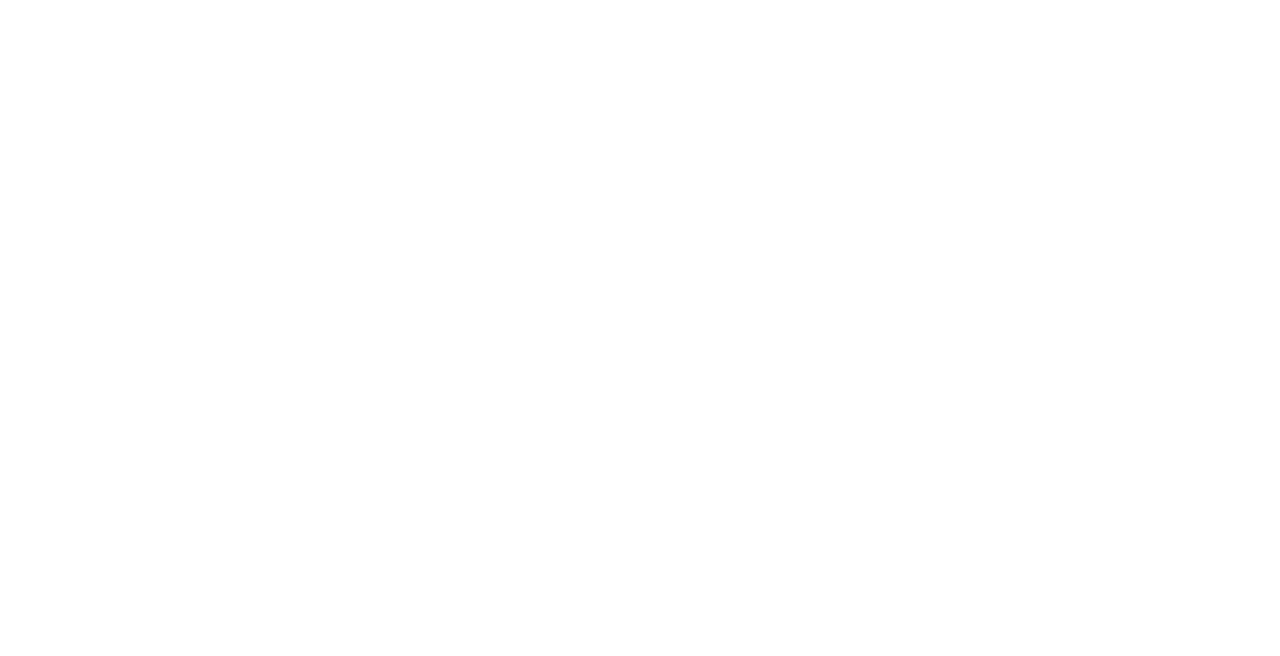
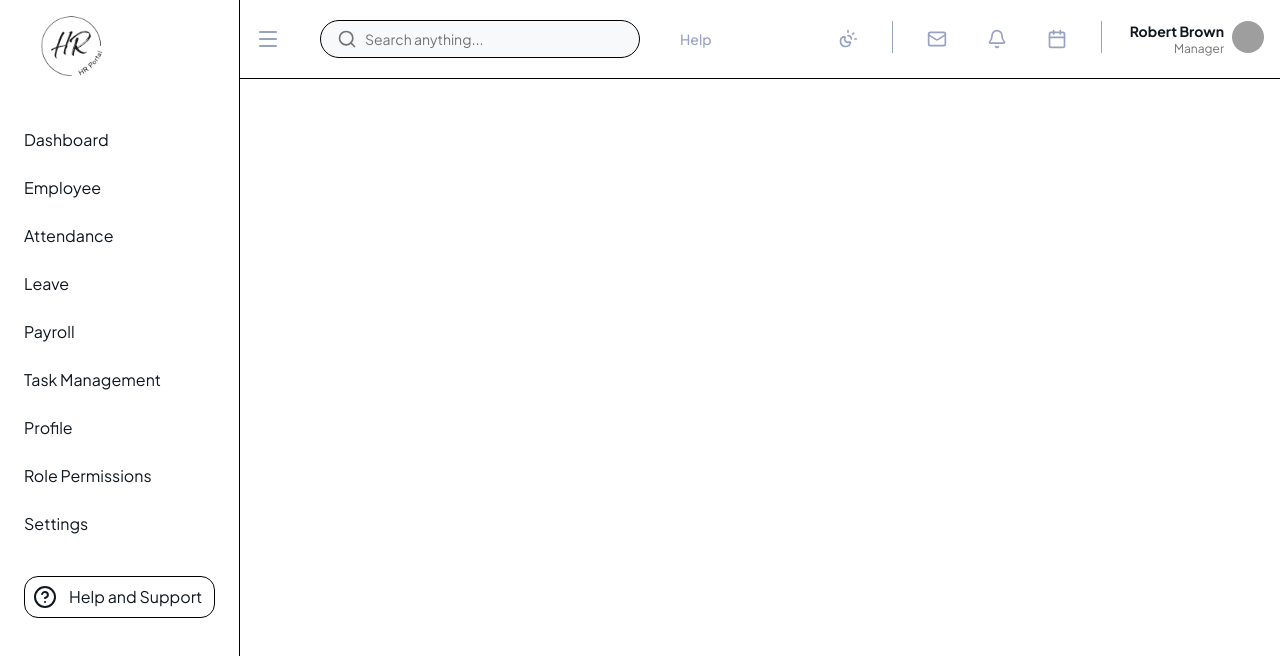
Before and after one commit to AhmedMujahidDev/HR-portal, a React (Vite) app: page /admin in a window 1280 px wide. Before the commit this address had no page. Shown: the top 656 px of the page. Built offline with nearby package versions, Linux system fonts and the light colour scheme; grey boxes are pictures that could not be loaded.

Commit message:
feat/files

```diff
--- a/src/Admin/layout/adminlayout.jsx
+++ b/src/Admin/layout/adminlayout.jsx
@@ -1,22 +1,28 @@
-import React from "react";
-import Sidebar from "../components/sidebar"
+import React, { useState } from "react";
+import Sidebar from "../components/sidebar";
 import Navbar from "../components/navbar";
 import { Outlet } from "react-router-dom";
 
 const AdminLayout = () => {
+  const [isSidebarOpen, setIsSidebarOpen] = useState(true);
+
+  const handleToggleSidebar = () => {
+    setIsSidebarOpen((prev) => !prev);
+  };
+
   return (
-    <div className="flex">
+    <div className="flex min-h-screen">
       {/* Sidebar */}
-      <Sidebar/>
+      <Sidebar isOpen={isSidebarOpen} />
 
       {/* Right Side */}
-      <div className="flex-1 flex flex-col">
-        <Navbar />
+      <div className="flex-1">
+        <Navbar isSidebarOpen={isSidebarOpen} onToggleSidebar={handleToggleSidebar} />
 
         {/* Page Content */}
-        <main>
+        <div className="p-6">
           <Outlet />
-        </main>
+        </div>
       </div>
     </div>
   );
--- a/src/App.jsx
+++ b/src/App.jsx
@@ -1,30 +1,13 @@
-// import React from "react"
-// import { Routes, Route } from "react-router-dom"
-
-// import AdminLayout from "./Admin/layout/adminlayout"
-// import Dashboard from "./Admin/pages/dashboard"
-// import Employee from "./Employee/pages/dashboard"
-
-// const App = () => {
-//   return (
-//     <>
-//     <Routes>
-//       <Route path="" element={<AdminLayout />}>
-//         <Route index element={<Dashboard />} />
-//         <Route path="employee" element={<Employee />} />
-//       </Route>
-//     </Routes>
-//     </>
-//   )
-// }
-
-// export default App
-
 import React from 'react'
 import AppRoutes from './routes/AppRoutes'
+import ThemeProvider from './context/ThemeContext'
 
 const App = () => {
-  return <AppRoutes />
+  return (
+  <ThemeProvider>
+  <AppRoutes />
+  </ThemeProvider>
+  )
 }
 
 export default App
--- a/src/components/ui/divider.jsx
+++ /dev/null
@@ -1,13 +0,0 @@
-import React from 'react'
-
-const divider = ({text, className}) => {
-  return (
-    <div className='relative flex items-center my-10'>
-        <div className='flex-1 h-px bg-border'></div>
-        <span className={`mx-3 text-sm ${className}`}>{text}</span>
-        <div className="flex-1 h-px bg-border"></div>
-    </div>
-  )
-}
-
-export default divider
--- /dev/null
+++ b/src/components/ui/select.jsx
@@ -0,0 +1,168 @@
+import * as React from "react"
+import { CheckIcon, ChevronDownIcon, ChevronUpIcon } from "lucide-react"
+import { Select as SelectPrimitive } from "radix-ui"
+
+import { cn } from "@/lib/utils"
+
+function Select({
+  ...props
+}) {
+  return <SelectPrimitive.Root data-slot="select" {...props} />;
+}
+
+function SelectGroup({
+  ...props
+}) {
+  return <SelectPrimitive.Group data-slot="select-group" {...props} />;
+}
+
+function SelectValue({
+  ...props
+}) {
+  return <SelectPrimitive.Value data-slot="select-value" {...props} />;
+}
+
+function SelectTrigger({
+  className,
+  size = "default",
+  children,
+  ...props
+}) {
+  return (
+    <SelectPrimitive.Trigger
+      data-slot="select-trigger"
+      data-size={size}
+      className={cn(
+        "flex w-fit items-center justify-between gap-2 rounded-md border border-input bg-transparent px-3 py-2 text-sm whitespace-nowrap shadow-xs transition-[color,box-shadow] outline-none focus-visible:border-ring focus-visible:ring-[3px] focus-visible:ring-ring/50 disabled:cursor-not-allowed disabled:opacity-50 aria-invalid:border-destructive aria-invalid:ring-destructive/20 data-[placeholder]:text-muted-foreground data-[size=default]:h-9 data-[size=sm]:h-8 *:data-[slot=select-value]:line-clamp-1 *:data-[slot=select-value]:flex *:data-[slot=select-value]:items-center *:data-[slot=select-value]:gap-2 dark:bg-input/30 dark:hover:bg-input/50 dark:aria-invalid:ring-destructive/40 [&_svg]:pointer-events-none [&_svg]:shrink-0 [&_svg:not([class*='size-'])]:size-4 [&_svg:not([class*='text-'])]:text-muted-foreground",
+        className
+      )}
+      {...props}>
+      {children}
+      <SelectPrimitive.Icon asChild>
+        <ChevronDownIcon className="size-4 opacity-50" />
+      </SelectPrimitive.Icon>
+    </SelectPrimitive.Trigger>
+  );
+}
+
+function SelectContent({
+  className,
+  children,
+  position = "item-aligned",
+  align = "center",
+  ...props
+}) {
+  return (
+    <SelectPrimitive.Portal>
+      <SelectPrimitive.Content
+        data-slot="select-content"
+        className={cn(
+          "relative z-50 max-h-(--radix-select-content-available-height) min-w-[8rem] origin-(--radix-select-content-transform-origin) overflow-x-hidden overflow-y-auto rounded-md border bg-popover text-popover-foreground shadow-md data-[side=bottom]:slide-in-from-top-2 data-[side=left]:slide-in-from-right-2 data-[side=right]:slide-in-from-left-2 data-[side=top]:slide-in-from-bottom-2 data-[state=closed]:animate-out data-[state=closed]:fade-out-0 data-[state=closed]:zoom-out-95 data-[state=open]:animate-in data-[state=open]:fade-in-0 data-[state=open]:zoom-in-95",
+          position === "popper" &&
+            "data-[side=bottom]:translate-y-1 data-[side=left]:-translate-x-1 data-[side=right]:translate-x-1 data-[side=top]:-translate-y-1",
+          className
+        )}
+        position={position}
+        align={align}
+        {...props}>
+        <SelectScrollUpButton />
+        <SelectPrimitive.Viewport
+          className={cn("p-1", position === "popper" &&
+            "h-[var(--radix-select-trigger-height)] w-full min-w-[var(--radix-select-trigger-width)] scroll-my-1")}>
+          {children}
+        </SelectPrimitive.Viewport>
+        <SelectScrollDownButton />
+      </SelectPrimitive.Content>
+    </SelectPrimitive.Portal>
+  );
+}
+
+function SelectLabel({
+  className,
+  ...props
+}) {
+  return (
+    <SelectPrimitive.Label
+      data-slot="select-label"
+      className={cn("px-2 py-1.5 text-xs text-muted-foreground", className)}
+      {...props} />
+  );
+}
+
+function SelectItem({
+  className,
+  children,
+  ...props
+}) {
+  return (
+    <SelectPrimitive.Item
+      data-slot="select-item"
+      className={cn(
+        "relative flex w-full cursor-default items-center gap-2 rounded-sm py-1.5 pr-8 pl-2 text-sm outline-hidden select-none focus:bg-accent focus:text-accent-foreground data-[disabled]:pointer-events-none data-[disabled]:opacity-50 [&_svg]:pointer-events-none [&_svg]:shrink-0 [&_svg:not([class*='size-'])]:size-4 [&_svg:not([class*='text-'])]:text-muted-foreground *:[span]:last:flex *:[span]:last:items-center *:[span]:last:gap-2",
+        className
+      )}
+      {...props}>
+      <span
+        data-slot="select-item-indicator"
+        className="absolute right-2 flex size-3.5 items-center justify-center">
+        <SelectPrimitive.ItemIndicator>
+          <CheckIcon className="size-4" />
+        </SelectPrimitive.ItemIndicator>
+      </span>
+      <SelectPrimitive.ItemText>{children}</SelectPrimitive.ItemText>
+    </SelectPrimitive.Item>
+  );
+}
+
+function SelectSeparator({
+  className,
+  ...props
+}) {
+  return (
+    <SelectPrimitive.Separator
+      data-slot="select-separator"
+      className={cn("pointer-events-none -mx-1 my-1 h-px bg-border", className)}
+      {...props} />
+  );
+}
+
+function SelectScrollUpButton({
+  className,
+  ...props
+}) {
+  return (
+    <SelectPrimitive.ScrollUpButton
+      data-slot="select-scroll-up-button"
+      className={cn("flex cursor-default items-center justify-center py-1", className)}
+      {...props}>
+      <ChevronUpIcon className="size-4" />
+    </SelectPrimitive.ScrollUpButton>
+  );
+}
+
+function SelectScrollDownButton({
+  className,
+  ...props
+}) {
+  return (
+    <SelectPrimitive.ScrollDownButton
+      data-slot="select-scroll-down-button"
+      className={cn("flex cursor-default items-center justify-center py-1", className)}
+      {...props}>
+      <ChevronDownIcon className="size-4" />
+    </SelectPrimitive.ScrollDownButton>
+  );
+}
+
+export {
+  Select,
+  SelectContent,
+  SelectGroup,
+  SelectItem,
+  SelectLabel,
+  SelectScrollDownButton,
+  SelectScrollUpButton,
+  SelectSeparator,
+  SelectTrigger,
+  SelectValue,
+}
--- a/src/index.css
+++ b/src/index.css
@@ -68,7 +68,7 @@
   --accent: oklch(0.97 0 0);
   --accent-foreground: oklch(0.205 0 0);
   --destructive: oklch(0.577 0.245 27.325);
-  --border: oklch(0.9 0.01 250);
+  --border: #000000;
   --input: #e8ebf1;
   --ring: oklch(0.708 0 0);
   --chart-1: oklch(0.646 0.222 41.116);
@@ -85,7 +85,7 @@
   --sidebar-border: oklch(0.922 0 0);
   --sidebar-ring: oklch(0.708 0 0);
 
-  --text-color: rgb(151, 161, 192);
+  --text-color:#97a1c0;
   --text-color-secondary: #2a5ad9;
 }
 
--- a/src/routes/AppRoutes.jsx
+++ b/src/routes/AppRoutes.jsx
@@ -2,15 +2,24 @@
 import { Routes, Route } from 'react-router-dom'
 import Login from '../auth/pages/Login.jsx'
 import Signup from '../auth/pages/signup.jsx'
-import ForgotPassword from '../auth/pages/forgotPassword.jsx'
+import ForgotPassword from '../auth/pages/ForgotPassword.jsx'
+import ResetPassword from '../auth/pages/ResetPassword.jsx'
+import Dashboard from '../Admin/pages/dashboard.jsx'
+import AdminLayout from '../Admin/layout/adminlayout.jsx'
 
 const AppRoutes = () => {
   return (
     <Routes>
-        <Route path ='/' element={<Signup />} />
-        <Route path ='/login' element={<Login />} />
+      {/* Public auth routes */}
+      <Route path='/' element={<Signup />} />
+      <Route path='/login' element={<Login />} />
+      <Route path='/forgot-password' element={<ForgotPassword />} />
+      <Route path='/reset-password' element={<ResetPassword />} />
 
-        <Route path='/forgot-password' element={<ForgotPassword />}/>
+      {/* Admin area */}
+      <Route path='/admin' element={<AdminLayout />}>
+        <Route path='dashboard' element={<Dashboard />} />
+      </Route>
     </Routes>
   )
 }
```
